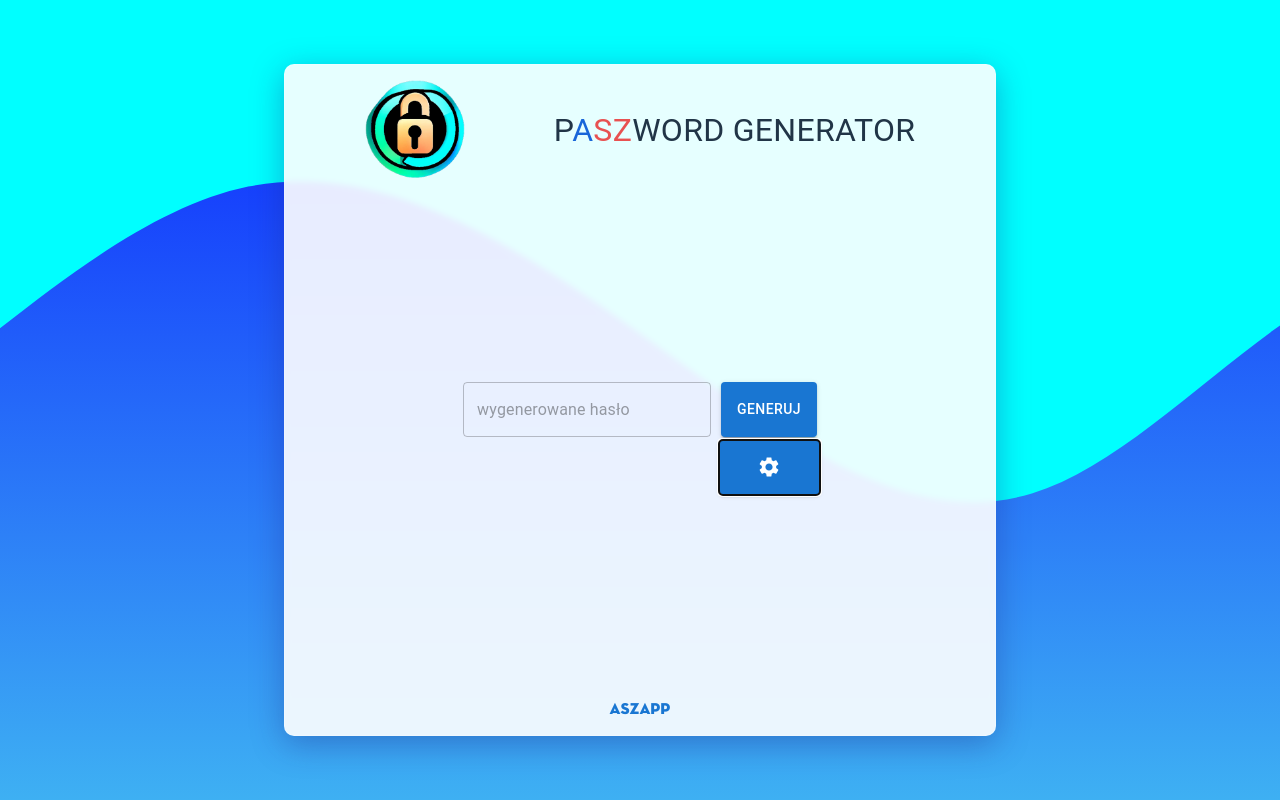
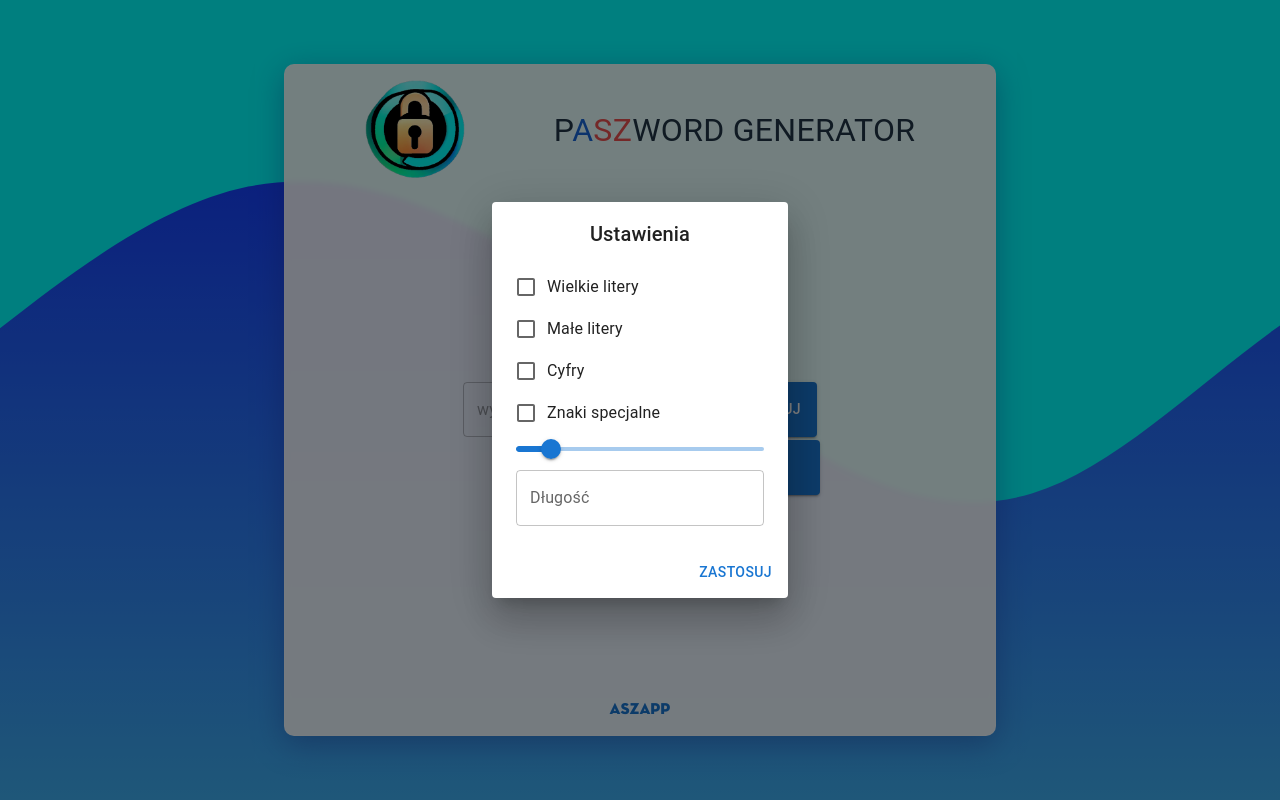
Before and after one commit to asztandar/pASZwordGenerator, a React (Vite) app in the folder pASZwordGenerator/: page / in a window 1280 px wide. Both pictures are taken after a click on the button 769 px from the left and 467 px from the top of the page. Built offline with nearby package versions, Linux system fonts and the light colour scheme.

Commit message:
added react context

```diff
--- a/pASZwordGenerator/src/App.css
+++ b/pASZwordGenerator/src/App.css
@@ -109,3 +109,16 @@
 #boxSettingsButton{
   width: 101px;
 }
+
+.modalSettingsDialogTitle{
+  display: flex;
+  justify-content: center;
+  align-items: center;
+}
+
+.modalSettingsDialogContent{
+  display: flex;
+  justify-content: center;
+  /* align-items: center; */
+  flex-direction: column;
+}
--- a/pASZwordGenerator/src/App.tsx
+++ b/pASZwordGenerator/src/App.tsx
@@ -1,3 +1,4 @@
+import { useState } from 'react';
 import './App.css';
 import Header from './components/Header';
 import Box from '@mui/material/Box';
@@ -10,37 +11,78 @@ import Link from '@mui/material/Link';
 import TextField from '@mui/material/TextField';
 import Button from '@mui/material/Button';
 import SettingsIcon from '@mui/icons-material/Settings';
+import ModalSettings from './modals/modalSettings';
+import MyContext from './utils/Context';
+import IContext from './interfaces/IContext';
+
 function App() {
 
+
+  const [state, setState] = useState();
+
+  const [openModalSettings, setOpenModalSettings] = useState<boolean>(false);
+
+  const handleClickSettings = () => {
+    setOpenModalSettings(true);
+  };
+
   return (
-    <div className='pageWrapper'>
+    <MyContext.Provider value={{state, setState}}>
+      <div className="pageWrapper">
         <Box className="containerBox">
           <Header>
             <Box id="logoBox">
-            <Image imgSRC={logoImg} className="img"/>
-            <Typography id='logoBoxTypography'>P<span className='spanBlue'>A</span><span className='spanRed'>SZ</span>WORD GENERATOR</Typography>
+              <Image imgSRC={logoImg} className="img" />
+              <Typography id="logoBoxTypography">
+                P<span className="spanBlue">A</span>
+                <span className="spanRed">SZ</span>WORD GENERATOR
+              </Typography>
             </Box>
           </Header>
           <Main>
             <Box id="mainBox">
               <Box className="boxInput">
-              <TextField sx={{'& .MuiOutlinedInput-root':{height: '100%'}}} id="boxInputTextField" placeholder='wygenerowane hasło'/>
-              <Button id="boxInputButton" variant="contained">Generuj</Button>
+                <TextField
+                  sx={{ '& .MuiOutlinedInput-root': { height: '100%' } }}
+                  id="boxInputTextField"
+                  placeholder="wygenerowane hasło"
+                />
+                <Button id="boxInputButton" variant="contained">
+                  Generuj
+                </Button>
               </Box>
               <Box className="boxSettings">
-              <TextField sx={{'& .MuiOutlinedInput-root':{height: '100%', visibility: 'hidden'}}} id="boxSettingsTextField" />
-              <Button id="boxSettingsButton" variant="contained"><SettingsIcon/></Button>
+                <TextField
+                  sx={{
+                    '& .MuiOutlinedInput-root': {
+                      height: '100%',
+                      visibility: 'hidden',
+                    },
+                  }}
+                  id="boxSettingsTextField"
+                />
+                <Button
+                  id="boxSettingsButton"
+                  variant="contained"
+                  onClick={() => handleClickSettings()}
+                >
+                  <SettingsIcon />
+                </Button>
               </Box>
             </Box>
           </Main>
           <Footer>
             <Box id="footerBox">
-            <Link href="http://aszapp.ct8.pl/" underline="hover">ASZAPP</Link>
+              <Link href="http://aszapp.ct8.pl/" underline="hover">
+                ASZAPP
+              </Link>
             </Box>
           </Footer>
         </Box>
+        <ModalSettings open={openModalSettings} close={setOpenModalSettings} />
       </div>
-  )
+    </MyContext.Provider>
+  );
 }
 
-export default App
+export default App;
--- a/pASZwordGenerator/src/components/Header.tsx
+++ b/pASZwordGenerator/src/components/Header.tsx
@@ -1,6 +1,11 @@
+import * as React from "react";
 import IHeaderProps from "../interfaces/IHeader";
+import MyContext from "../utils/Context";
 
 const Header = ({ children, className }: IHeaderProps) => {
+  const context = React.useContext(MyContext);
+
+  console.log("contextt:",context)
   return (
     <header className={className}>
         {children}
--- /dev/null
+++ b/pASZwordGenerator/src/interfaces/IContext.ts
@@ -0,0 +1,12 @@
+interface IContext {
+    settings: {
+      length: number;
+      upperCase: boolean;
+      lowerCase: boolean;
+      digits: boolean;
+      specialSigns: boolean;
+    };
+    darkMode: boolean;
+  }
+
+  export default IContext;
--- /dev/null
+++ b/pASZwordGenerator/src/interfaces/IModalSettings.ts
@@ -0,0 +1,8 @@
+
+interface IModalSettings {
+    open: boolean,
+    // eslint-disable-next-line @typescript-eslint/no-explicit-any
+    close: any
+}
+
+export default IModalSettings;
--- /dev/null
+++ b/pASZwordGenerator/src/modals/modalSettings.tsx
@@ -0,0 +1,37 @@
+import Button from '@mui/material/Button';
+import Dialog from '@mui/material/Dialog';
+import DialogActions from '@mui/material/DialogActions';
+import DialogContent from '@mui/material/DialogContent';
+import DialogTitle from '@mui/material/DialogTitle';
+import IModalSettings from '../interfaces/IModalSettings';
+import Checkbox from '@mui/material/Checkbox';
+import FormControlLabel from '@mui/material/FormControlLabel';
+import Slider from '@mui/material/Slider';
+import Box from '@mui/material/Box';
+import { TextField, Typography } from '@mui/material';
+
+const ModalSettings = ({open, close}: IModalSettings) => {
+
+  return (
+      <Dialog open={open} onClose={()=>close(false)} PaperProps={{className:'modalSettingsDialog'}}>
+        <DialogTitle className='modalSettingsDialogTitle'>Ustawienia</DialogTitle>
+        <DialogContent className='modalSettingsDialogContent'>
+            <FormControlLabel control={<Checkbox />} label="Wielkie litery" />
+            <FormControlLabel control={<Checkbox />} label="Małe litery" />
+            <FormControlLabel control={<Checkbox />} label="Cyfry" />
+            <FormControlLabel control={<Checkbox />} label="Znaki specjalne" />
+            <Box>
+                <Slider defaultValue={8} min={4} max={32}  aria-label="Default" valueLabelDisplay="auto" />
+                <TextField label="Długość" value={null}/>
+            </Box>
+
+
+        </DialogContent>
+        <DialogActions>
+          <Button onClick={()=>close(false)}>Zastosuj</Button>
+        </DialogActions>
+      </Dialog>
+  );
+}
+
+export default ModalSettings;
--- /dev/null
+++ b/pASZwordGenerator/src/utils/Context.ts
@@ -0,0 +1,23 @@
+/* eslint-disable @typescript-eslint/no-empty-function */
+import { createContext} from 'react';
+import IContext from '../interfaces/IContext';
+
+const appCtxDefaultValue = {
+    state: {
+      settings: {
+        length: 0,
+        upperCase: true,
+        lowerCase: true,
+        digits: true,
+        specialSigns: true,
+      },
+      darkmode: false
+    },
+    // eslint-disable-next-line @typescript-eslint/no-empty-function
+    setState: (state: IContext)=> {}
+  };
+
+const MyContext = createContext(appCtxDefaultValue);
+
+
+export default MyContext;
--- a/pASZwordGenerator/src/utils/GeneratePassword.ts
+++ b/pASZwordGenerator/src/utils/GeneratePassword.ts
@@ -1,4 +1,4 @@
-const GeneratePassword = (settings: any) =>{
+const GeneratePassword = (settings: object) =>{
     let password = "";
 
     return password;
```
Lines whose indentation alone changed are shown as unchanged.
